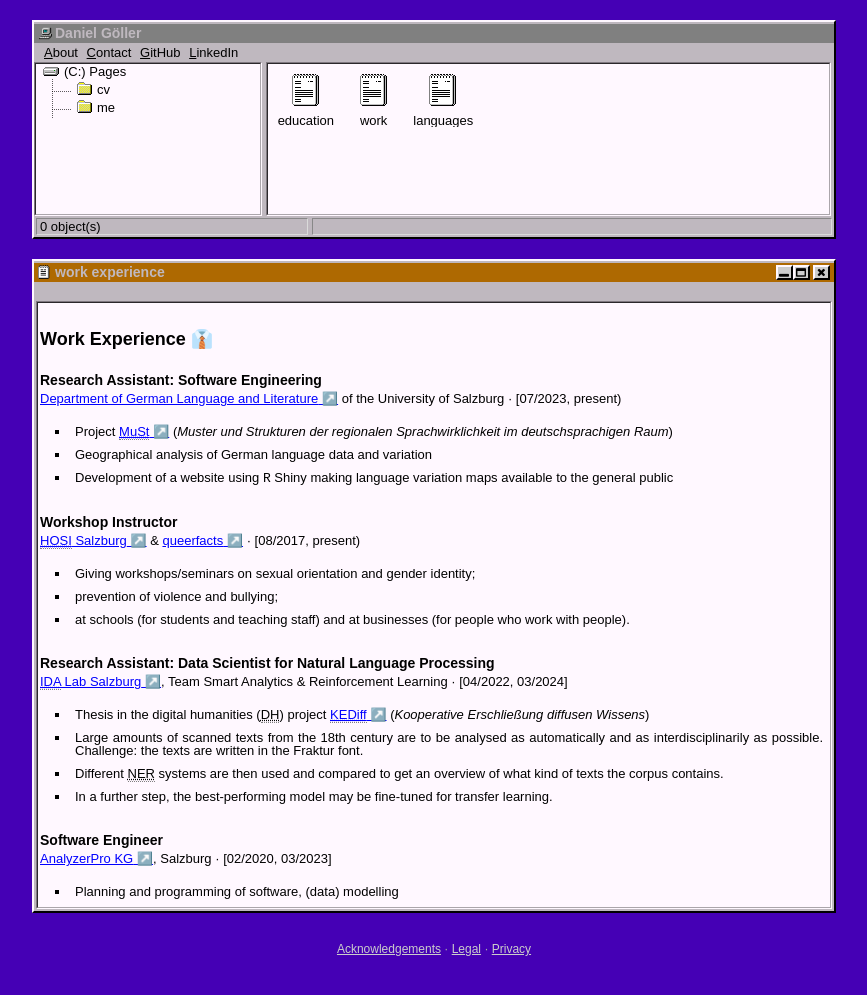
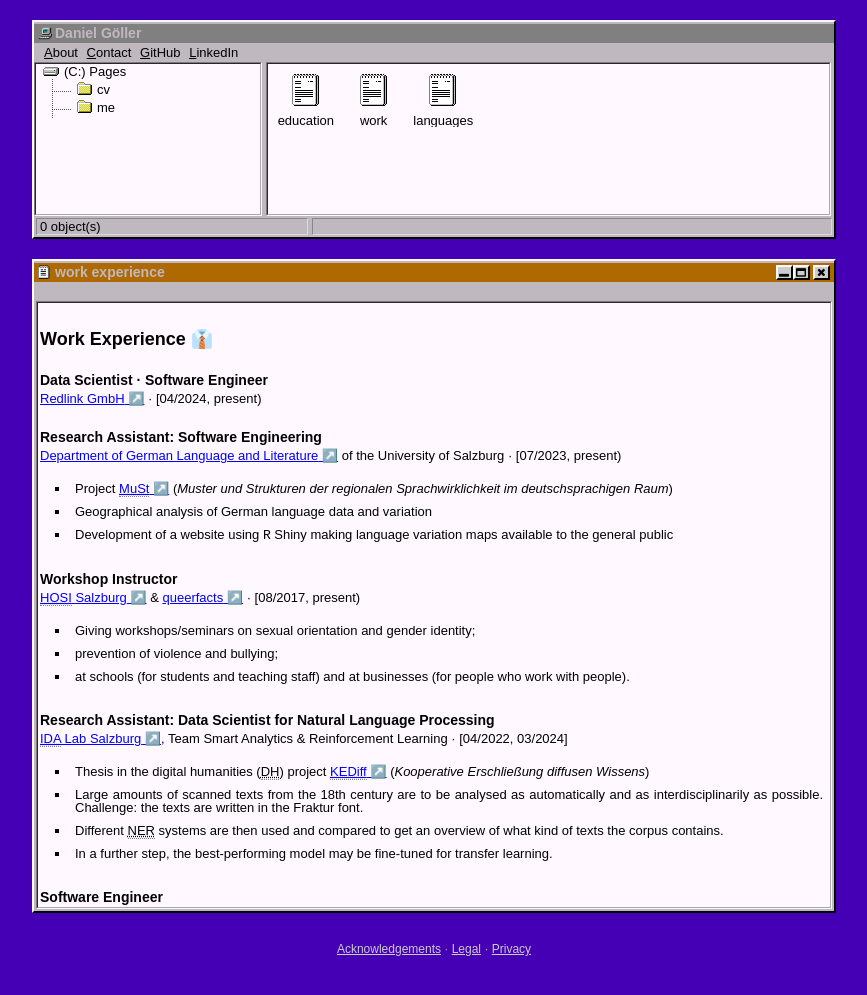
Before and after one commit to LelViLamp/LelViLamp.github.io, a Jekyll site: the page built from cv/work.html, in a window 1280 px wide. Shown: the top 995 px of the page, without its empty margins (206-1073 px from the left). Built offline with Jekyll 4.4.1, drawn with Linux system fonts in a browser that asks for light colours.

Commit message:
add Redlink

```diff
--- a/cv/work.html
+++ b/cv/work.html
@@ -8,6 +8,13 @@
 <h2>Work Experience 👔</h2>
 
 <div class="timeline">
+    <div>
+        <h3>Data Scientist &middot; Software Engineer</h3>
+        <span class="company"><a href="https://redlink.at" target="_blank">Redlink GmbH</a></span> &middot;
+        <span class="time_range">[04/2024, present)</span>
+        <p></p>
+    </div>
+
     <div>
         <h3>Research Assistant: Software Engineering</h3>
         <span class="company"><a href="https://www.plus.ac.at/germanistik/" target="_blank">Department of German Language and Literature</a> of the University of Salzburg</span> &middot;
```
